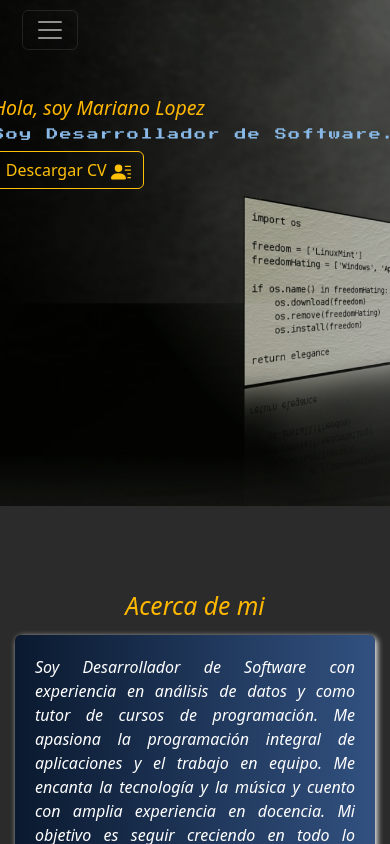
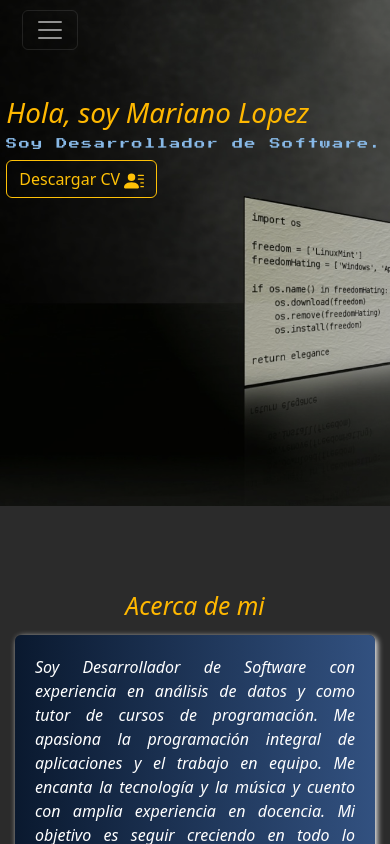
Before and after one commit to marianohlopez/portfolio, a React (Vite) app: page / in a window 390 px wide. Shown: the top 844 px of the page. Built offline with nearby package versions, Linux system fonts and the light colour scheme; no server answers.

Commit message:
fix home h2

```diff
--- a/src/components/home/home.css
+++ b/src/components/home/home.css
@@ -55,12 +55,9 @@
 }
 
 @media (max-width: 768px) {
-    .homeContainer h1 {
-        font-size: 5vw;
-    }
 
     .homeContainer h2 {
-        font-size: 3vw;
+        font-size: 2.8vw;
     }
 
     .home {
@@ -70,9 +67,14 @@
 }
 
 @media (max-width: 480px) {
+
     .home {
         background-image:
             linear-gradient(rgba(0, 0, 0, 0.3), rgba(0, 0, 0, 0.3)),
             url("./fondoMobile.jpg");
     }
+
+    .homeContainer h2 {
+        font-size: 2.8vw;
+    }
 }
```
